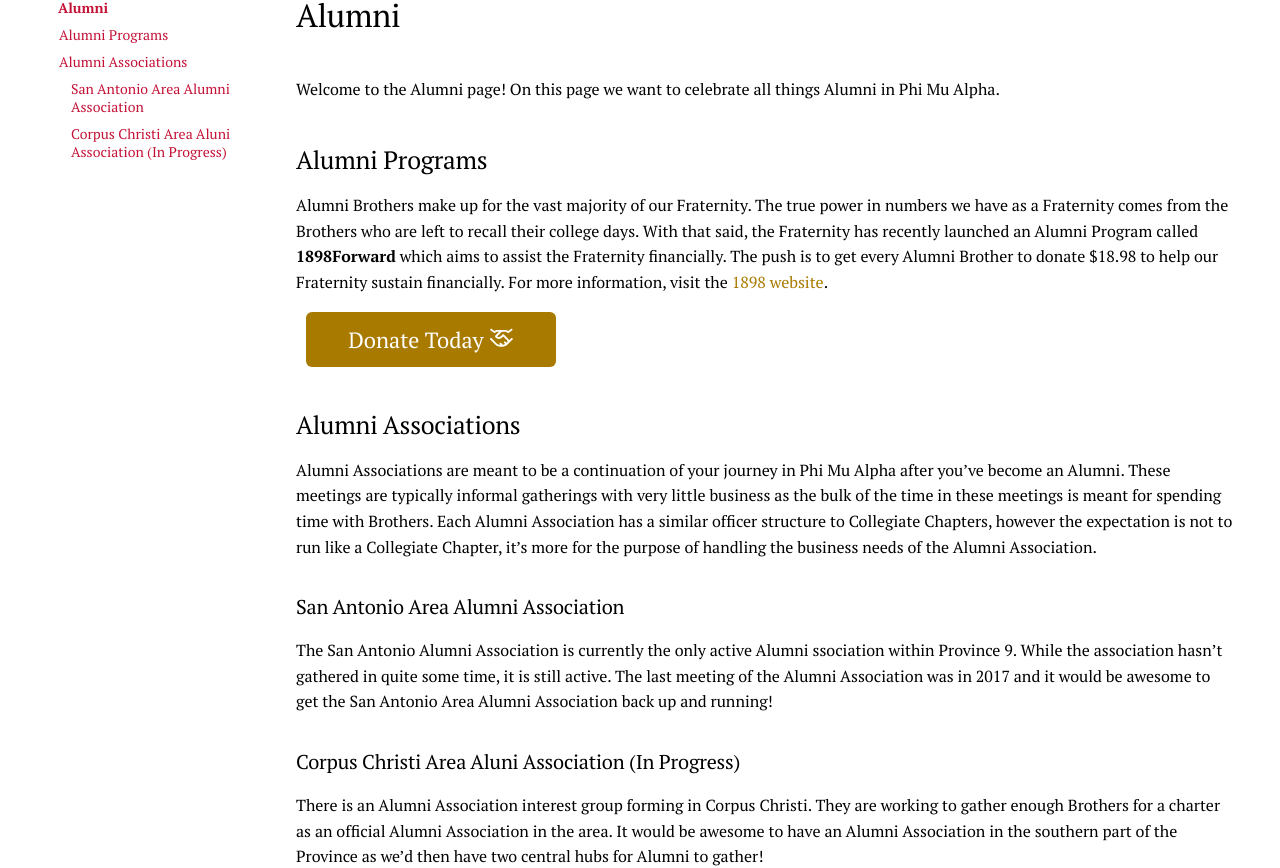
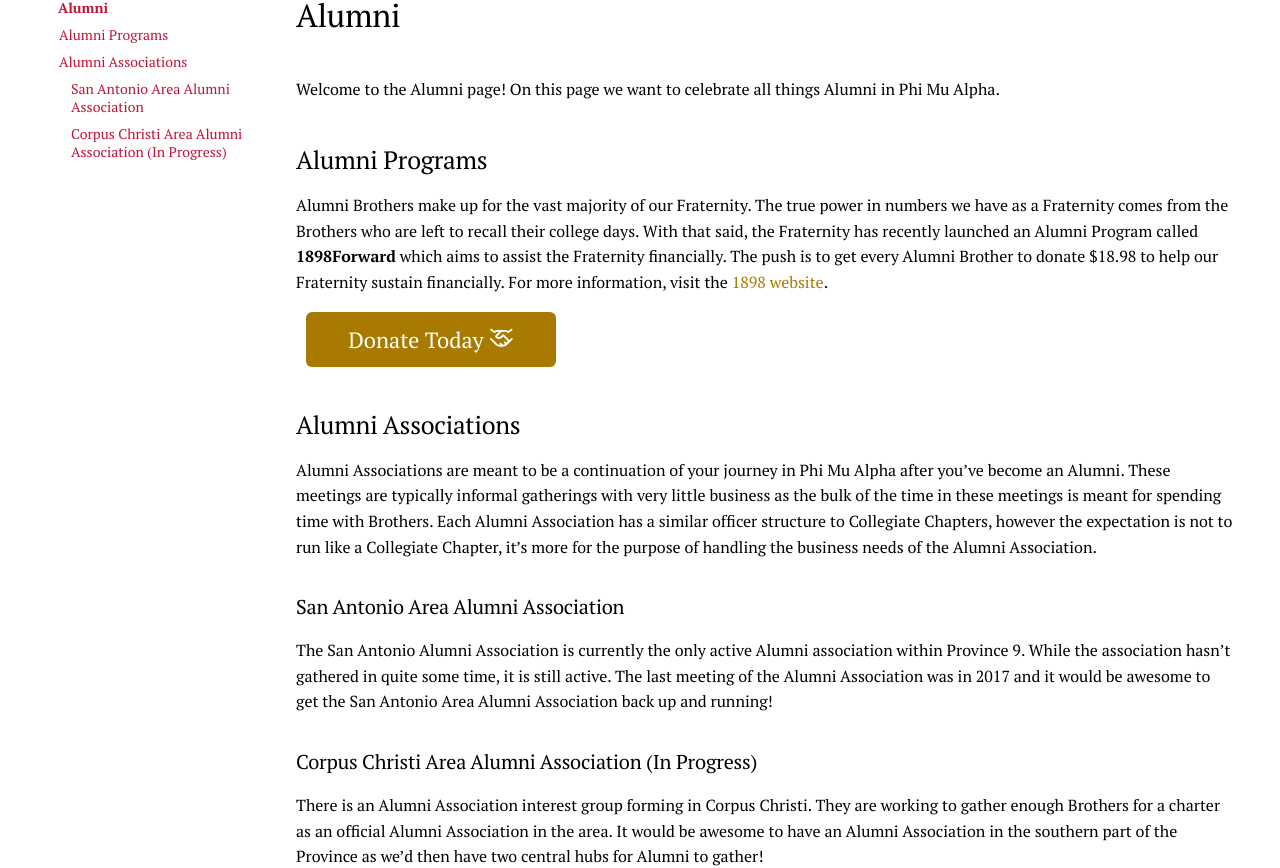
Before and after one commit to Province9/province9.github.io, an MkDocs documentation site: the page built from docs/alumni.md, in a window 1280 px wide and 1176 px high. Shown: the part 151-1019 px from the top of the window. Built offline with MkDocs 1.6.1 and Material for MkDocs 9.7.7, drawn with Linux system fonts in a browser that asks for light colours; comment, search, counter and statistics services are not loaded.

Commit message:
fixing typos

```diff
--- a/docs/alumni.md
+++ b/docs/alumni.md
@@ -26,16 +26,16 @@
 
 ### San Antonio Area Alumni Association
 The San Antonio Alumni Association is currently the only active Alumni
-ssociation within Province 9. While the association hasn’t gathered
+association within Province 9. While the association hasn’t gathered
 in quite some time, it is still active. The last meeting of the Alumni
 Association was in 2017 and it would be awesome to get the San
 Antonio Area Alumni Association back up and running!
 
-### Corpus Christi Area Aluni Association (In Progress)
+### Corpus Christi Area Alumni Association (In Progress)
 There is an Alumni Association interest group forming in Corpus Christi.
 They are working to gather enough Brothers for a charter as an official Alumni
 Association in the area. It would be awesome to have an Alumni Association in
 the southern part of the Province as we’d then have two central hubs for
 Alumni to gather!
 
-If you are in the San Antonio or Corpus Christi area and would be interested in helping build or rebuild the Alumni Association, please reach out to [Chris Silva](mailto:chris@province9.rog) at _chris **AT** province9 **DOT** org_.
+If you are in the San Antonio or Corpus Christi area and would be interested in helping build or rebuild the Alumni Association, please reach out to [Chris Silva](mailto:chris@province9.org) at _chris **AT** province9 **DOT** org_.
```
